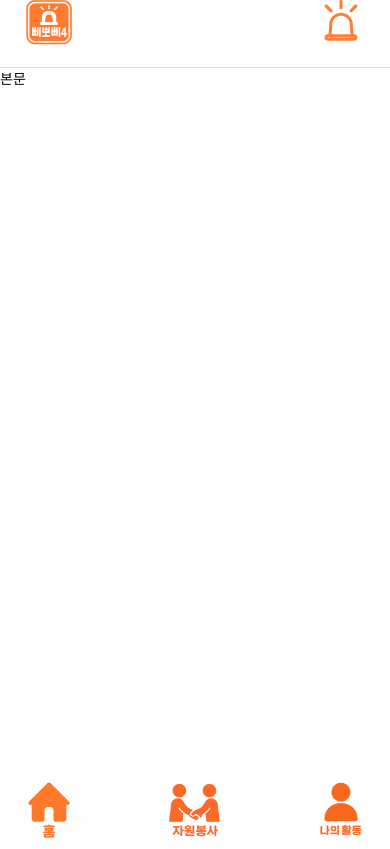
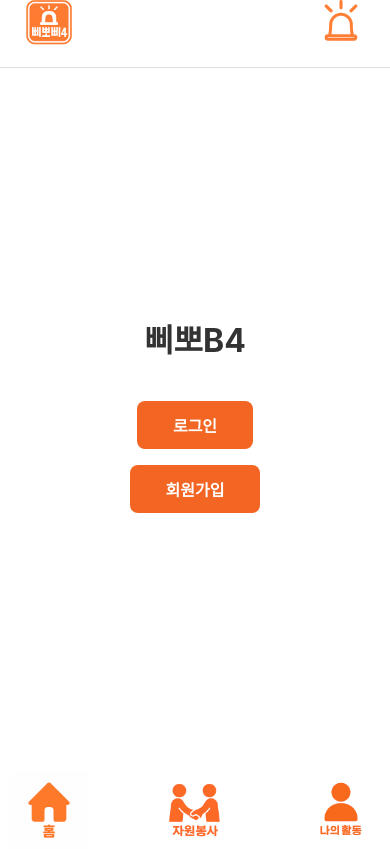
Before and after one commit to MJK-One/Disaster-Aid-Platform, a React Native app: screen /Welcome in a window 390 px wide. Built offline with nearby package versions, Linux system fonts and the light colour scheme.

Commit message:
Auth Fronted

```diff
--- a/App.tsx
+++ b/App.tsx
@@ -1,15 +1,15 @@
 import React from 'react';
 import { NavigationContainer } from '@react-navigation/native';
-import { Text } from 'react-native';
 import Layout from './src/components/Layout';
 import { SafeAreaProvider } from 'react-native-safe-area-context';
+import RootNavigator from './src/navigation/RootNavigator';
 
 const App = () => {
   return (
     <SafeAreaProvider>
       <NavigationContainer>
         <Layout>
-          <Text>본문</Text>
+          <RootNavigator />
         </Layout>
       </NavigationContainer>
     </SafeAreaProvider>
--- a/package.json
+++ b/package.json
@@ -10,10 +10,12 @@
     "test": "jest"
   },
   "dependencies": {
+    "@react-native-picker/picker": "^2.11.1",
     "@react-native/new-app-screen": "0.80.0",
     "@react-navigation/native": "^7.1.12",
     "@react-navigation/native-stack": "^7.3.17",
     "axios": "^1.10.0",
+    "picker": "^0.1.4",
     "react": "19.1.0",
     "react-native": "0.80.0",
     "react-native-gesture-handler": "^2.26.0",
--- /dev/null
+++ b/src/WelcomeScreen.tsx
@@ -0,0 +1,62 @@
+import React from 'react';
+import {
+  View,
+  Text,
+  TouchableOpacity,
+  StyleSheet,
+} from 'react-native';
+import { useNavigation } from '@react-navigation/native';
+
+const WelcomeScreen = () => {
+  const navigation = useNavigation(); // 타입 생략!
+
+  return (
+    <View style={styles.container}>
+      <Text style={styles.title}>삐뽀B4</Text>
+
+      <TouchableOpacity
+        style={styles.button}
+        onPress={() => navigation.navigate('Login' as never)}
+      >
+        <Text style={styles.buttonText}>로그인</Text>
+      </TouchableOpacity>
+
+      <TouchableOpacity
+        style={styles.button}
+        onPress={() => navigation.navigate('SignUp' as never)}
+      >
+        <Text style={styles.buttonText}>회원가입</Text>
+      </TouchableOpacity>
+    </View>
+  );
+};
+
+const styles = StyleSheet.create({
+  container: {
+    flex: 1,
+    justifyContent: 'center',
+    alignItems: 'center',
+    padding: 24,
+    backgroundColor: '#fff',
+  },
+  title: {
+    fontSize: 32,
+    fontWeight: 'bold',
+    marginBottom: 40,
+    color: '#333',
+  },
+  button: {
+    backgroundColor: '#f26522',
+    paddingVertical: 12,
+    paddingHorizontal: 36,
+    borderRadius: 8,
+    marginBottom: 16,
+  },
+  buttonText: {
+    color: '#fff',
+    fontSize: 16,
+    fontWeight: '600',
+  },
+});
+
+export default WelcomeScreen;
--- /dev/null
+++ b/src/api/auth/api/userApi.ts
@@ -0,0 +1,12 @@
+import axiosInstance from '../../global/api/axiosInstance';
+import type { SignUpRequestDto, LoginRequestDto } from '../types/User';
+
+export const userApi = {
+  signUp: (data: SignUpRequestDto) => axiosInstance.post('/auth/signup', data),
+  login: (data: LoginRequestDto) => axiosInstance.post('/auth/login', data),
+};
+
+export const fetchMyInfo = async () => {
+  const response = await axiosInstance.get('/user/me');
+  return response.data;
+};
--- /dev/null
+++ b/src/api/auth/screens/loginScreen.tsx
@@ -0,0 +1,44 @@
+import React, { useState } from 'react';
+import { View, Text, TextInput, Button, Alert, StyleSheet } from 'react-native';
+import { userApi } from '../api/userApi';
+import type { LoginRequestDto } from '../types/User';
+import { useNavigation } from '@react-navigation/native';
+
+const LoginScreen = () => {
+  const navigation = useNavigation();
+  const [form, setForm] = useState<LoginRequestDto>({
+    email: '',
+    password: '',
+    userRole: 'IND',
+    loginType: 'LOCAL',
+  });
+
+  const handleLogin = async () => {
+    try {
+      const response = await userApi.login(form);
+      console.log('로그인 성공:', response.data);
+      Alert.alert('로그인 성공');
+      navigation.navigate('Home' as never);
+    } catch (error) {
+      console.error(error);
+      Alert.alert('로그인 실패', '이메일 또는 비밀번호를 확인해주세요');
+    }
+  };
+
+  return (
+    <View style={styles.container}>
+      <Text style={styles.title}>로그인</Text>
+      <TextInput placeholder="이메일" style={styles.input} value={form.email} onChangeText={text => setForm({ ...form, email: text })} />
+      <TextInput placeholder="비밀번호" style={styles.input} secureTextEntry value={form.password} onChangeText={text => setForm({ ...form, password: text })} />
+      <Button title="로그인" onPress={handleLogin} />
+    </View>
+  );
+};
+
+const styles = StyleSheet.create({
+  container: { flex: 1, padding: 20, justifyContent: 'center' },
+  title: { fontSize: 24, fontWeight: 'bold', marginBottom: 20, textAlign: 'center' },
+  input: { borderWidth: 1, borderColor: '#ccc', borderRadius: 6, padding: 10, marginBottom: 12 },
+});
+
+export default LoginScreen;
--- /dev/null
+++ b/src/api/auth/screens/singupScreen.tsx
@@ -0,0 +1,47 @@
+import React, { useState } from 'react';
+import { View, Text, TextInput, Button, Alert, StyleSheet } from 'react-native';
+import { userApi } from '../api/userApi';
+import type { SignUpRequestDto } from '../types/User';
+import { useNavigation } from '@react-navigation/native';
+
+const SignUpScreen = () => {
+  const navigation = useNavigation();
+  const [form, setForm] = useState<SignUpRequestDto>({
+    email: '',
+    password: '',
+    nickname: '',
+    phoneNumber: '',
+    userRole: 'IND',
+    loginType: 'LOCAL',
+  });
+
+  const handleSubmit = async () => {
+    try {
+      await userApi.signUp(form);
+      Alert.alert('회원가입 성공');
+      navigation.navigate('Login' as never);
+    } catch (error) {
+      console.error(error);
+      Alert.alert('회원가입 실패', '입력값을 다시 확인해주세요');
+    }
+  };
+
+  return (
+    <View style={styles.container}>
+      <Text style={styles.title}>회원가입</Text>
+      <TextInput placeholder="이메일" style={styles.input} value={form.email} onChangeText={text => setForm({ ...form, email: text })} />
+      <TextInput placeholder="비밀번호" style={styles.input} secureTextEntry value={form.password} onChangeText={text => setForm({ ...form, password: text })} />
+      <TextInput placeholder="닉네임" style={styles.input} value={form.nickname} onChangeText={text => setForm({ ...form, nickname: text })} />
+      <TextInput placeholder="전화번호" style={styles.input} keyboardType="phone-pad" value={form.phoneNumber} onChangeText={text => setForm({ ...form, phoneNumber: text })} />
+      <Button title="회원가입" onPress={handleSubmit} />
+    </View>
+  );
+};
+
+const styles = StyleSheet.create({
+  container: { flex: 1, padding: 20, justifyContent: 'center' },
+  title: { fontSize: 24, fontWeight: 'bold', marginBottom: 20, textAlign: 'center' },
+  input: { borderWidth: 1, borderColor: '#ccc', borderRadius: 6, padding: 10, marginBottom: 12 },
+});
+
+export default SignUpScreen;
--- /dev/null
+++ b/src/api/auth/types/User.ts
@@ -0,0 +1,20 @@
+export type UserRole = 'IND' | 'NGO' | 'GOV';
+export type LoginType = 'LOCAL' | 'GOOGLE' | 'KAKAO';
+
+export interface SignUpRequestDto {
+  email: string;
+  password: string;
+  nickname: string;
+  phoneNumber: string;
+  userRole: 'IND' | 'NGO'| 'GOV';
+  loginType: 'LOCAL'; // OAuth2는 버튼 클릭 시 자동 설정
+  provider?: string | null;
+  organizationName?: string | null;
+}
+
+export interface LoginRequestDto {
+  email: string;
+  password: string;
+  userRole: 'IND' | 'NGO' | 'GOV';
+  loginType: 'LOCAL';
+}
--- /dev/null
+++ b/src/api/global/api/axiosInstance.ts
@@ -0,0 +1,16 @@
+import axios from 'axios';
+import { Platform } from 'react-native';
+
+const baseURL = Platform.OS === 'android'
+  ? 'http://10.0.2.2:8080/api'
+  : 'http://localhost:8080/api';
+
+const axiosInstance = axios.create({
+  baseURL,
+  withCredentials: true,
+  headers: {
+    'Content-Type': 'application/json',
+  },
+});
+
+export default axiosInstance;
--- a/src/components/Footer.tsx
+++ b/src/components/Footer.tsx
@@ -1,5 +1,6 @@
 import React from 'react';
 import { View, TouchableOpacity, StyleSheet, Image, Dimensions } from 'react-native';
+import { useNavigation } from '@react-navigation/native';
 
 const { height, width } = Dimensions.get('window');
 
@@ -7,7 +8,7 @@ const FOOTER_HEIGHT = height * 0.08;
 const ICON_SIZE = width * 0.20;
 
 const Footer = () => {
-
+  const navigation = useNavigation();
 
   return (
     <View style={[styles.footer]}>
@@ -20,7 +21,7 @@ const Footer = () => {
 
       <View style={{ flex: 1 }} />
 
-      <TouchableOpacity>
+      <TouchableOpacity onPress={() => navigation.navigate('VolunteerPosts' as never)}>
         <Image
           source={require('../img/volunteericon.png')}
           style={styles.icon}
--- /dev/null
+++ b/src/navigation/RootNavigator.tsx
@@ -0,0 +1,21 @@
+import React from 'react';
+import { createNativeStackNavigator } from '@react-navigation/native-stack';
+import LoginScreen from '../api/auth/screens/loginScreen';
+import SignUpScreen from '../api/auth/screens/singupScreen';
+import WelcomeScreen from '../WelcomeScreen';
+import VolunteerPostListScreen from '../api/volunteer/screens/VolunteerPostListScreen';
+
+const Stack = createNativeStackNavigator();
+
+const RootNavigator = () => {
+  return (
+    <Stack.Navigator initialRouteName="Welcome">
+      <Stack.Screen name="Welcome" component={WelcomeScreen} options={{ headerShown: false }} />
+      <Stack.Screen name="Login" component={LoginScreen} options={{ headerShown: false }} />
+      <Stack.Screen name="SignUp" component={SignUpScreen} options={{ headerShown: false }} />
+      <Stack.Screen name="VolunteerPosts" component={VolunteerPostListScreen} options={{ headerShown: false }}/>
+    </Stack.Navigator>
+  );
+};
+
+export default RootNavigator;
```
Also changed, not shown: 1 other file (tests, documents, lock files or other folders).
